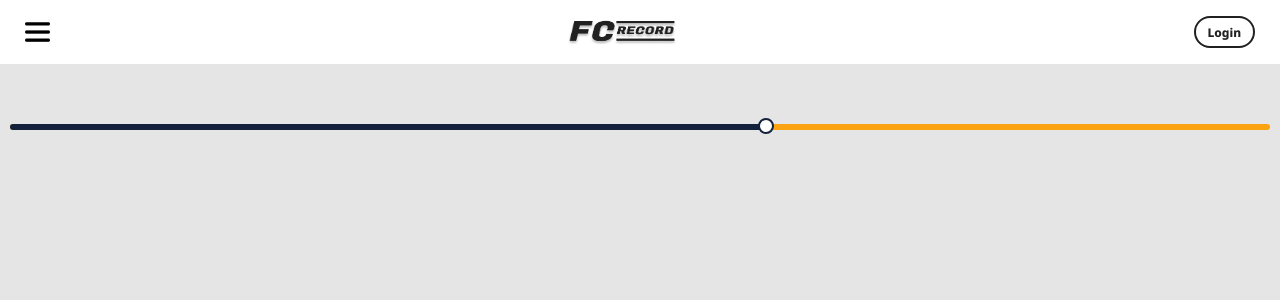
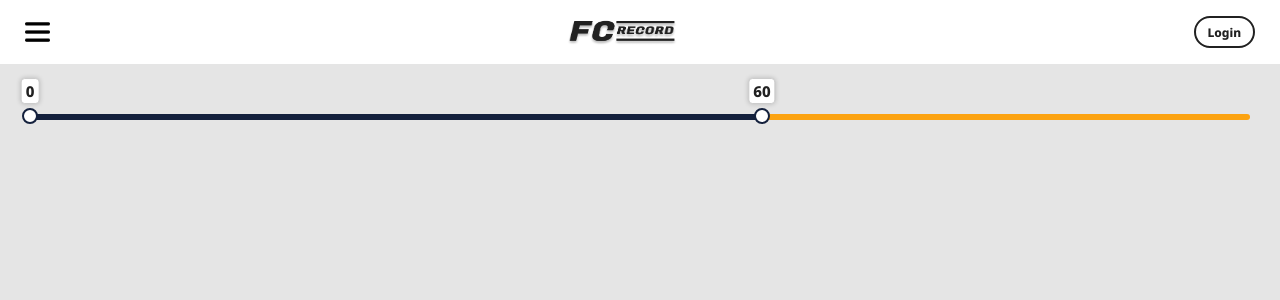
Before and after one commit to FCRecord/fc_record_client, a Next.js app: page / in a window 1280 px wide. Shown: the top 300 px of the page. Built offline with nearby package versions, Linux system fonts and the light colour scheme.

Commit message:
feat: 슬라이더 라벨 작업

```diff
--- a/src/components/Header/Header.style.ts
+++ b/src/components/Header/Header.style.ts
@@ -40,7 +40,7 @@ export const loginBtn = styled.button`
   min-height: 50%;
   min-width: 5%;
   background-color: white;
-  border: solid 2px #212121;
+  border: solid 2px var(--black-1);
   border-radius: 25px;
   cursor: pointer;
   ${TEXT.black1_bold_1_5vh}
--- a/src/components/common/Slider/Slider.style.ts
+++ b/src/components/common/Slider/Slider.style.ts
@@ -1,8 +1,9 @@
 import styled from "styled-components";
 
+import { TEXT } from "@/styles/TextStyle";
 export const SliderContainer = styled.div`
   width: 100%;
-  padding: 10px;
+  padding: 0 30px;
 `;
 
 export const Track = styled.div`
@@ -38,3 +39,18 @@ export const Thumb = styled.div<{ position: number }>`
   }
   z-index: 999;
 `;
+
+export const Label = styled.span`
+  position: absolute;
+  top: -32px;
+  left: 50%;
+  transform: translateX(-50%);
+  background-color: white;
+  color: var(--black-1);
+  ${TEXT.black1_bold_15px};
+  padding: 2px 4px;
+  border: 1px solid var(--gray-2);
+  border-radius: 4px;
+  box-shadow: 0 0 5px rgba(0, 0, 0, 0.2);
+  pointer-events: none;
+`;
--- a/src/components/common/Slider/Slider.tsx
+++ b/src/components/common/Slider/Slider.tsx
@@ -10,7 +10,7 @@ import * as S from "./Slider.style";
 
 const Slider = () => {
   const trackRef = useRef<HTMLDivElement | null>(null);
-  const [type, setType] = useState("max");
+  const [type, setType] = useState("none");
   const [dragging, setDragging] = useState<"thumb1" | "thumb2" | null>(null);
   const [thumbPosition1, setThumbPosition1] = useState(0); // 임시값 props로 받아올 예정
   const [thumbPosition2, setThumbPosition2] = useState(60); // 임시값 props로 받아올 예정
@@ -25,18 +25,26 @@ const Slider = () => {
 
       if (type === "max") {
         if (dragging === "thumb2") {
-          setThumbPosition2(Math.max(clampedPosition, thumbPosition1));
+          setThumbPosition2(
+            Math.floor(Math.max(clampedPosition, thumbPosition1))
+          );
         }
       } else if (type === "min") {
         if (dragging === "thumb1") {
-          setThumbPosition1(Math.min(clampedPosition, thumbPosition2));
+          setThumbPosition1(
+            Math.floor(Math.min(clampedPosition, thumbPosition2))
+          );
         }
       } else {
         if (dragging === "thumb1") {
-          setThumbPosition1(Math.min(clampedPosition, thumbPosition2));
+          setThumbPosition1(
+            Math.floor(Math.min(clampedPosition, thumbPosition2))
+          );
         }
         if (dragging === "thumb2") {
-          setThumbPosition2(Math.max(clampedPosition, thumbPosition1));
+          setThumbPosition2(
+            Math.floor(Math.max(clampedPosition, thumbPosition1))
+          );
         }
       }
     },
@@ -89,14 +97,18 @@ const Slider = () => {
           <S.Thumb
             position={thumbPosition1}
             onMouseDown={handleMouseDown("thumb1")}
-          />
+          >
+            <S.Label>{thumbPosition1}</S.Label>
+          </S.Thumb>
         )}
         <S.Range left={getLeft()} width={getWidth()} />
         {type !== "min" && (
           <S.Thumb
             position={thumbPosition2}
             onMouseDown={handleMouseDown("thumb2")}
-          />
+          >
+            <S.Label>{thumbPosition2}</S.Label>
+          </S.Thumb>
         )}
       </S.Track>
     </S.SliderContainer>
--- a/src/styles/GlobalStyle.ts
+++ b/src/styles/GlobalStyle.ts
@@ -11,6 +11,7 @@ const GlobalStyle = createGlobalStyle`
     --black-1: #212121;
     --white-1: #ffffff;
     --gray-1: #e5e5e5;
+    --gray-2: #ccc;
     --orange-1: #fca311;
     --blue-1: #14213D;
   }
--- a/src/styles/TextStyle.ts
+++ b/src/styles/TextStyle.ts
@@ -7,6 +7,11 @@ export const TEXT = {
     color: var(--black-1);
     font-size: 1.5vh;
   `,
+  black1_bold_15px: css`
+    font-weight: 700;
+    color: var(--black-1);
+    font-size: 15px;
+  `,
 } as const;
 
 export type TextKey = keyof typeof TEXT;
```
